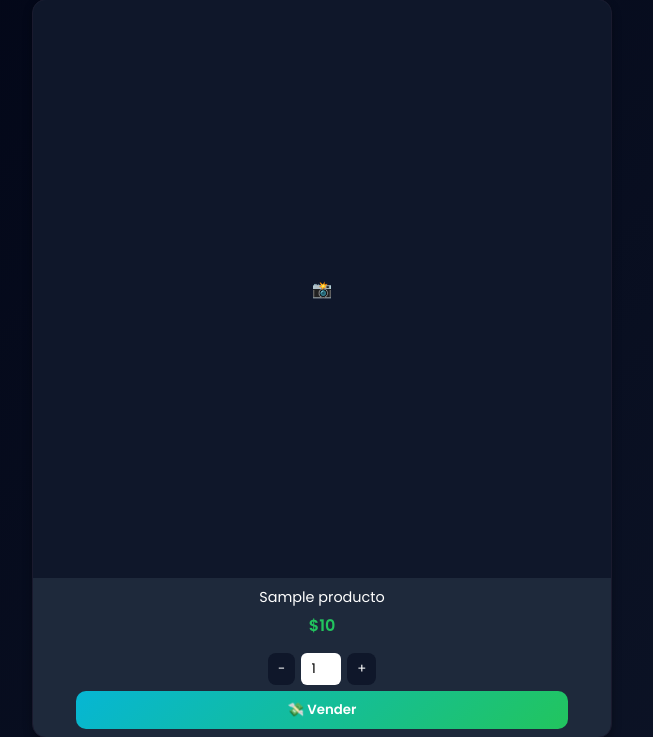
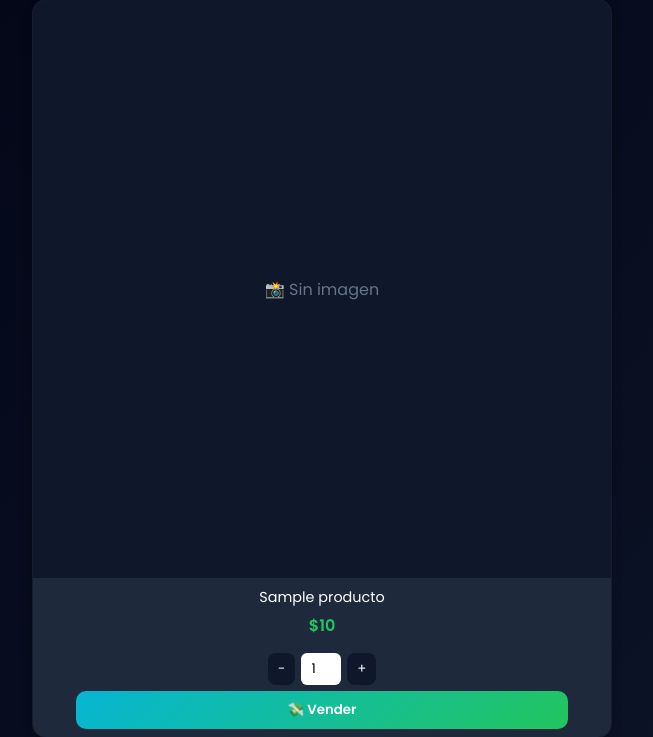
Before and after one commit to carlosarturoyepescelon11-boop/Yepesstore, a Flask app: template templates/ventas.html in a window 1280 px wide. Shown: the part 193-930 px from the top of the page, without its empty margins (23-676 px from the left). Run offline with Flask 3, Linux system fonts and the light colour scheme; the template is opened without the code that fills it: most values are stand-ins (such as "Sample title", 1, 10 or a date in 2020); some libraries are stand-ins or nearby versions.

Commit message:
Update ventas.html

```diff
--- a/templates/ventas.html
+++ b/templates/ventas.html
@@ -188,10 +188,13 @@ body{
 
     <div class="img-box">
         {% if p.imagen %}
-            <img src="{{ url_for('static', filename='uploads/' + p.imagen) }}">
-        {% else %}
-            <span style="color:#64748b;">📸</span>
-        {% endif %}
+    <img src="{{ url_for('static', filename='uploads/' ~ p.imagen) }}"
+         style="width:100%; height:100%; object-fit:cover;">
+{% else %}
+    <div style="display:flex; align-items:center; justify-content:center; height:100%; color:#64748b;">
+        📸 Sin imagen
+    </div>
+{% endif %}
     </div>
 
     <div class="info">
```
